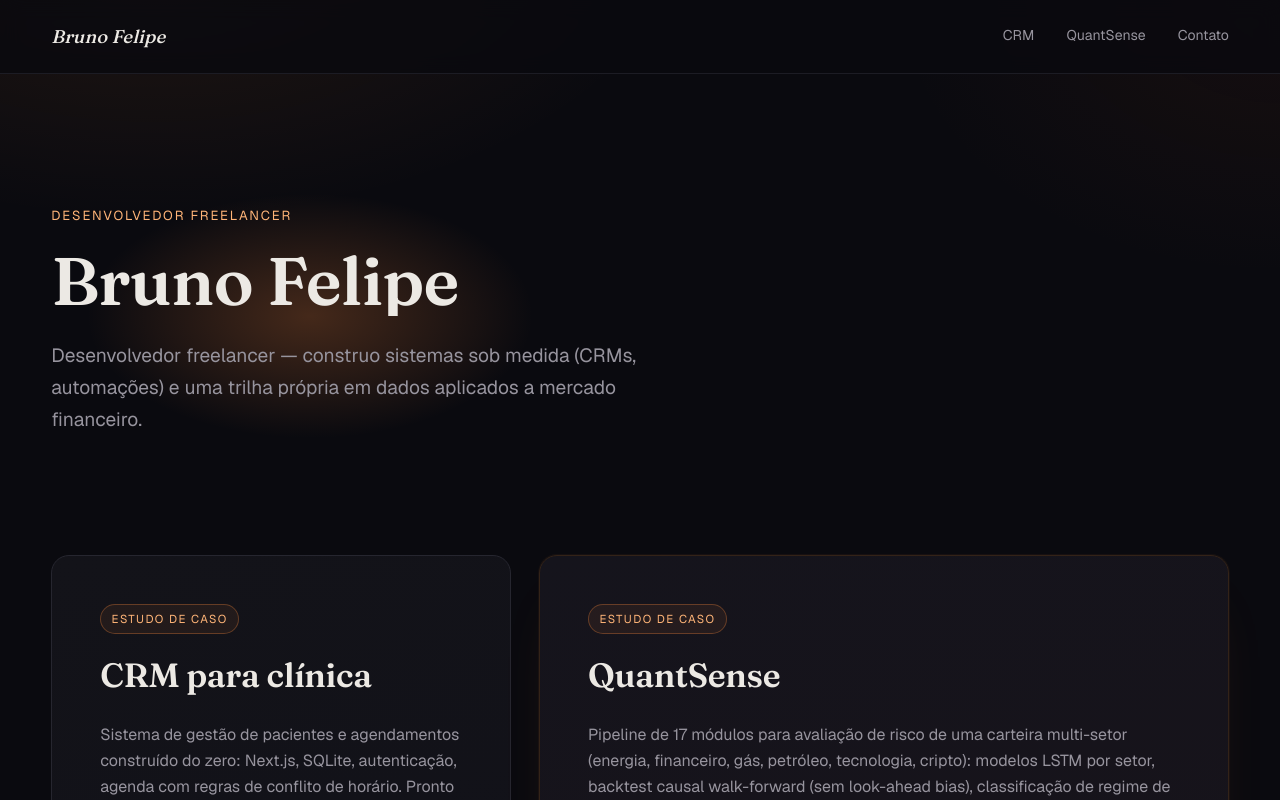
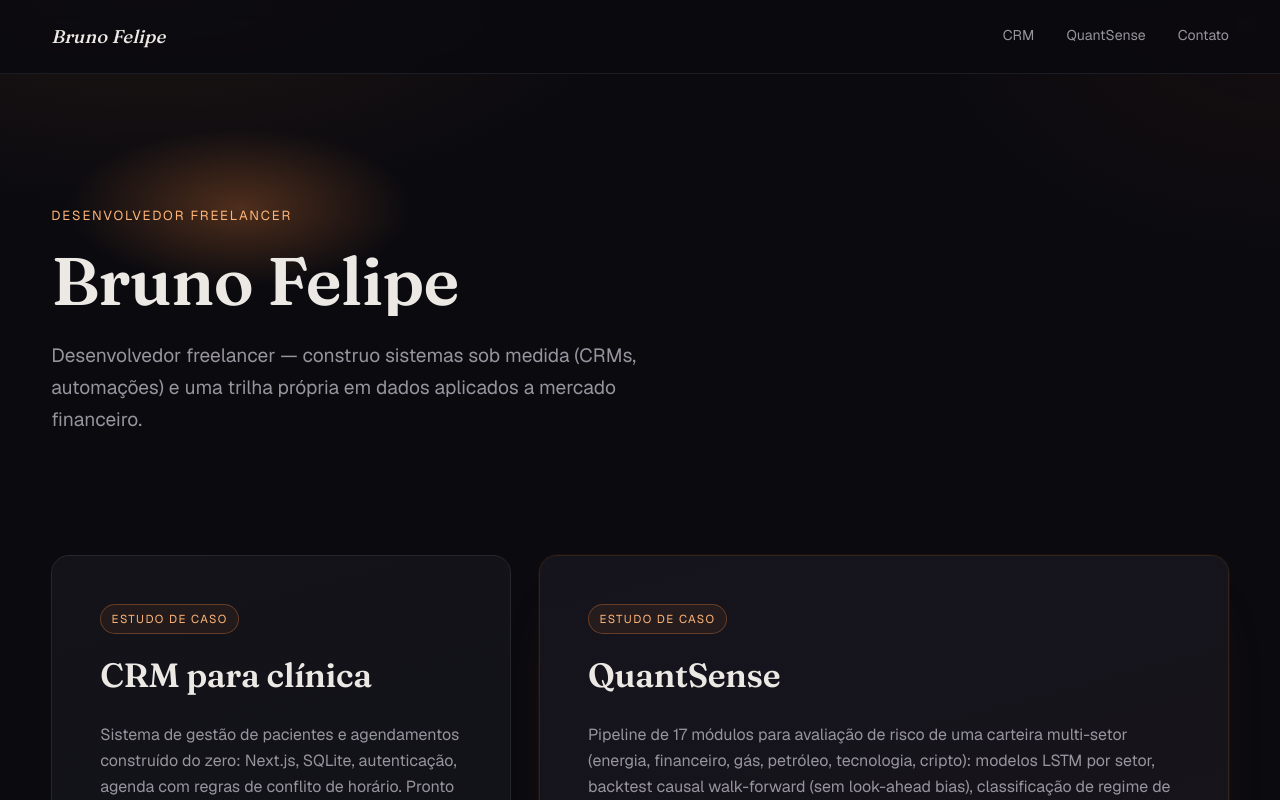
Before and after one commit to brunojfelipe-alt/portfolio-site, a Next.js app: page / in a window 1280 px wide. Shown: the top 800 px of the page. Built offline with nearby package versions, Linux system fonts and the light colour scheme.

Commit message:
Reposiciona glow para atras do kicker DESENVOLVEDOR FREELANCER

```diff
--- a/app/globals.css
+++ b/app/globals.css
@@ -121,11 +121,11 @@ button:focus-visible {
 
 .hero-glow {
   position: absolute;
-  top: clamp(2rem, 7vw, 4.5rem);
+  top: clamp(0.5rem, 3vw, 1.5rem);
   left: 0;
-  width: min(620px, 70%);
-  height: 340px;
-  background: radial-gradient(closest-side, rgba(255, 138, 61, 0.24), transparent 72%);
+  width: min(480px, 55%);
+  height: 220px;
+  background: radial-gradient(closest-side, rgba(255, 138, 61, 0.28), transparent 72%);
   pointer-events: none;
   z-index: -1;
 }
```
